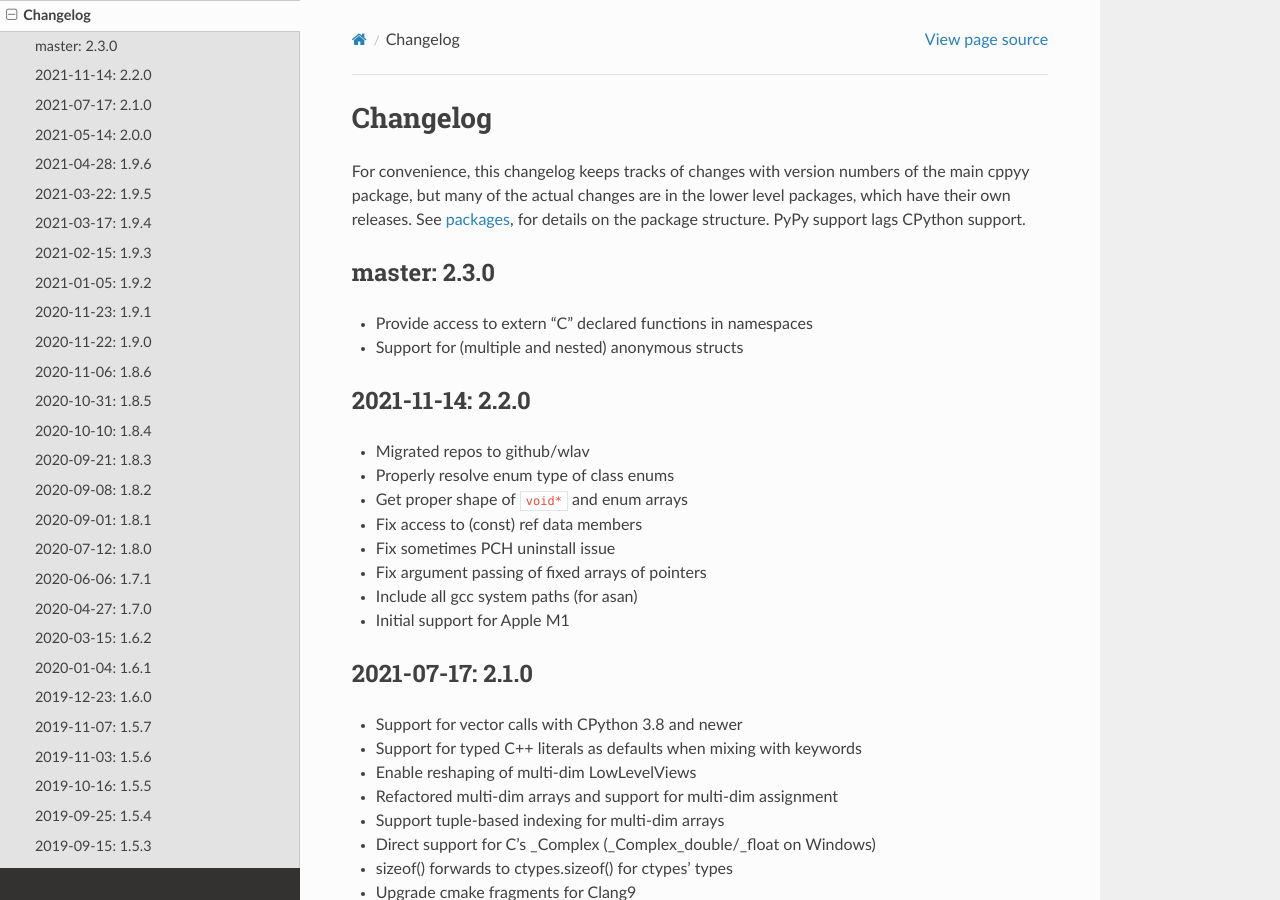
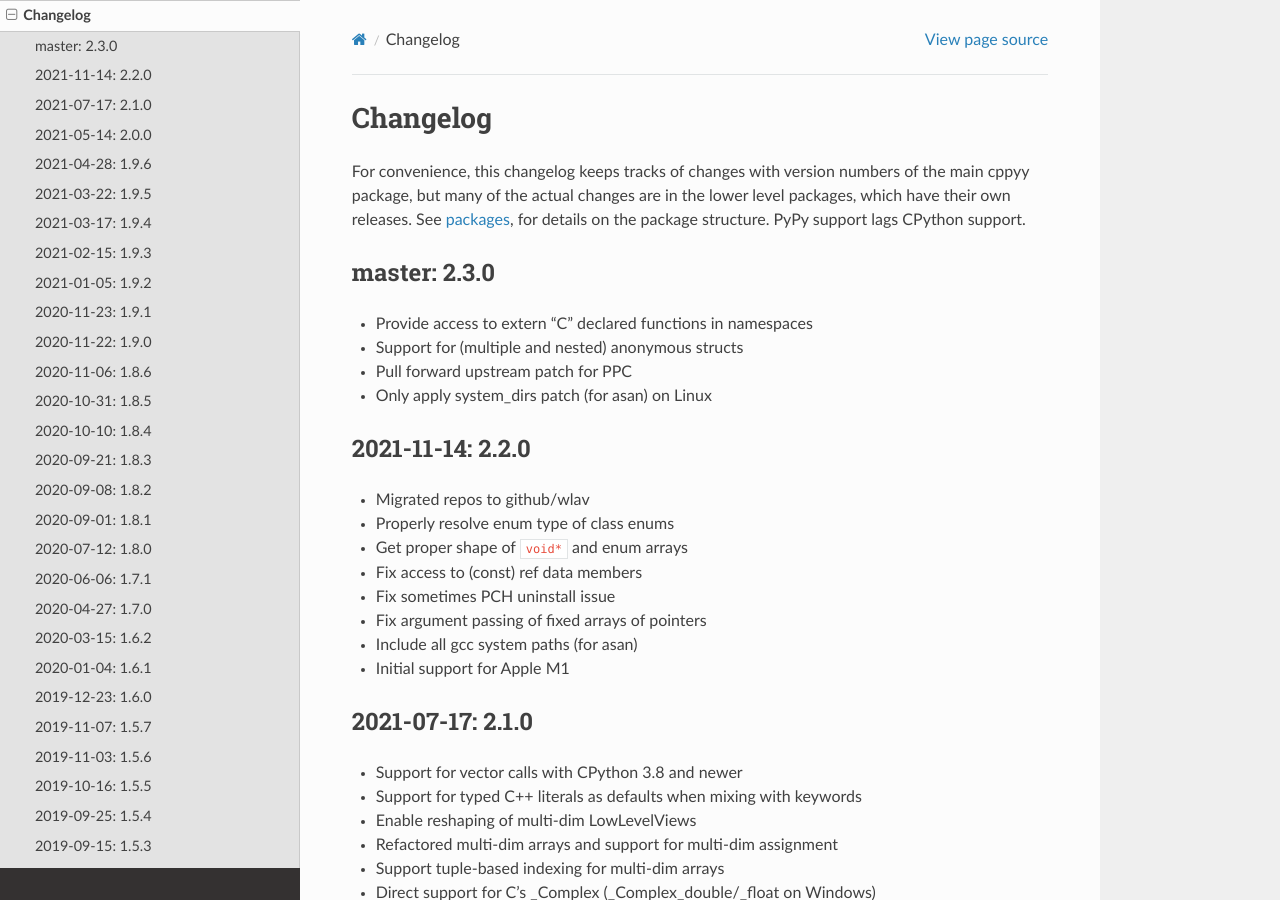
Before and after one commit to wlav/cppyy, a Sphinx documentation site: the page built from doc/source/changelog.rst, in a window 1280 px wide and 900 px high. Built offline with Sphinx 7.4.7 and the Read the Docs theme 2.0.0, drawn with Linux system fonts in a browser that asks for light colours.

Commit message:
describe new cppyy-cling patches

```diff
--- a/doc/source/changelog.rst
+++ b/doc/source/changelog.rst
@@ -9,11 +9,14 @@ level packages, which have their own releases.
 See :doc:`packages <packages>`, for details on the package structure.
 PyPy support lags CPython support.
 
+
 master: 2.3.0
 -------------
 
 * Provide access to extern "C" declared functions in namespaces
 * Support for (multiple and nested) anonymous structs
+* Pull forward upstream patch for PPC
+* Only apply system_dirs patch (for asan) on Linux
 
 
 2021-11-14: 2.2.0
```
